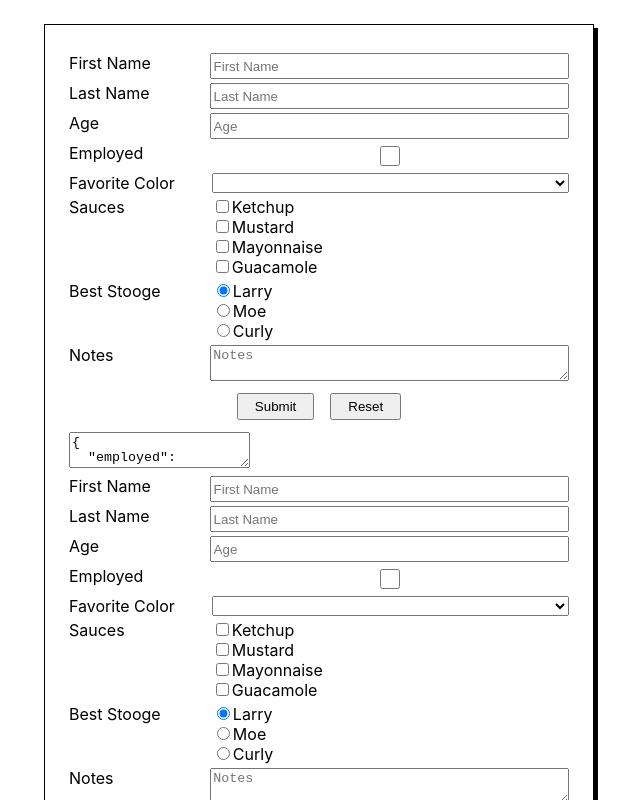
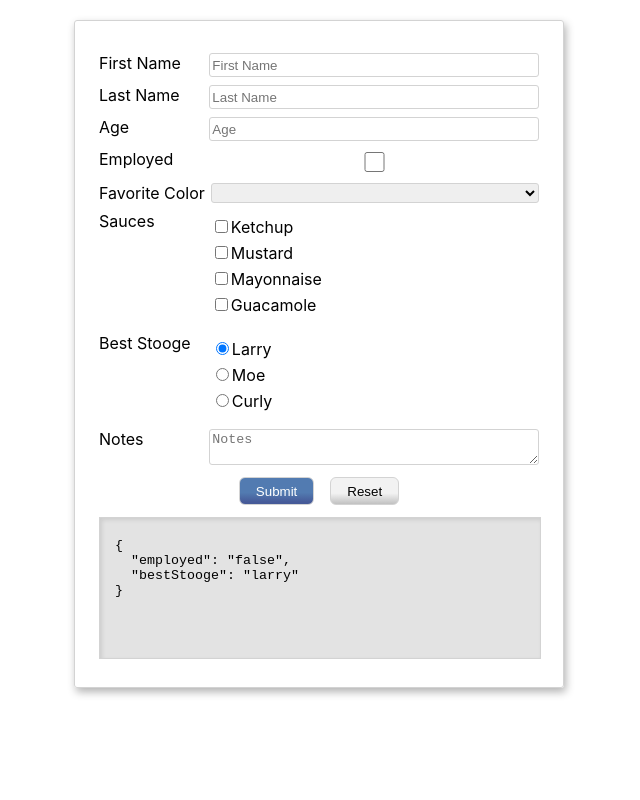
Before and after one commit to modinessa/react-forms, a React (Create React App) app: page / in a window 1280 px wide. Shown: the top 800 px of the page, without its empty margins (321-961 px from the left). Built offline with nearby package versions, Linux system fonts and the light colour scheme; the HTML template or start-up script is replaced by a standard one.

Commit message:
Edit styles

```diff
--- a/package.json
+++ b/package.json
@@ -11,6 +11,7 @@
     "react-dom": "^18.1.0",
     "react-hook-form": "^7.31.2",
     "react-scripts": "5.0.1",
+    "react-textarea-autosize": "^8.3.4",
     "web-vitals": "^2.1.4",
     "yup": "^0.32.11"
   },
--- a/src/App.css
+++ b/src/App.css
@@ -1,18 +1,27 @@
 .App {
-	border: solid 1px;
-	box-shadow: 4px 4px 0 0;
-	margin: 24px auto;
+	border: solid 1px lightgray;
+	border-radius: 3px;
+	margin: 20px auto;
 	padding: 24px;
-	width: 500px;
+	width: 440px;
+	box-shadow: rgba(0, 0, 0, 0.3) 2px 4px 8px;
+}
+
+input,
+textarea,
+select,
+.radio-item label:before {
+	border: 1px solid lightgray;
+	border-radius: 3px;
 }
 
 .data-row {
 	display: flex;
-	margin: 4px 0;
+	margin: 8px 0;
 }
 
 .title-column {
-	width: 200px;
+	width: 150px;
 }
 
 .data-column {
@@ -24,12 +33,19 @@ input.data-column {
 }
 
 .data-column-choice {
+	margin-bottom: 10px;
 	display: flex;
 	flex-direction: column;
 }
 
+.data-column-choice>* {
+	margin-top: 6px;
+}
+
 .error {
 	border-color: red;
+	border-width: 1px;
+	box-shadow: none;
 }
 
 .form-actions {
@@ -38,8 +54,23 @@ input.data-column {
 	margin: 12px 0;
 }
 
+.form-actions>* {
+	height: 28px;
+	border-radius: 6px;
+}
+
 .submit-button {
+	background: rgb(70, 90, 152);
+	background: linear-gradient(0deg, rgba(70, 90, 152, 1) 7%,
+			rgba(82, 123, 177, 1) 44%);
+	color: white;
 	margin-right: 16px;
+}
+
+.reset-button {
+	background: rgb(193, 193, 193);
+	background: linear-gradient(0deg, rgba(193, 193, 193, 1) 0%,
+			rgba(242, 242, 242, 1) 41%);
 }
 
 .action-button {
@@ -48,12 +79,13 @@ input.data-column {
 }
 
 .no-scroll {
-	background-color: lightgray;
+	background-color: rgba(223, 223, 223, 0.87);
+	border-radius: 0%;
 	min-height: 100px;
 	padding: 20px 15px;
-	width: 470px;
-	overflow: auto;
-
+	width: 410px;
+	resize: none;
+	box-shadow: rgba(0, 0, 0, 0.1) 2px 2px 4px 0px inset;
 }
 
 .no-scroll::-webkit-scrollbar {
--- a/src/App.js
+++ b/src/App.js
@@ -5,7 +5,7 @@ import {ReactHookForm} from './components/ReactHookForm.tsx';
 function App() {
   return (
 		<div className='App'>
-			<UserForm />
+			{/*<UserForm />*/}
 			<ReactHookForm/>
 		</div>
 	)
--- a/src/components/ReactHookForm.tsx
+++ b/src/components/ReactHookForm.tsx
@@ -2,6 +2,7 @@ import React from "react";
 import { useForm } from "react-hook-form";
 import { string } from "yup";
 import { objToString } from "../js/objToString.js"
+import TextareaAutosize from "react-textarea-autosize";
 import { BestStooge } from "./BestStooge.js";
 //import { string } from "yup";
 
@@ -110,7 +111,6 @@ export function ReactHookForm() {
 					<div>
 						<input type="checkbox"
 							{...register("sauces")}
-							//name="sauces"
 							value="ketchup" />
 						<label htmlFor="ketchup">Ketchup</label>
 					</div>
@@ -118,7 +118,6 @@ export function ReactHookForm() {
 					<div>
 						<input type="checkbox"
 							{...register("sauces")}
-							//name="sauces"
 							value="mustard" />
 						<label htmlFor="mustard">Mustard</label>
 					</div>
@@ -126,7 +125,6 @@ export function ReactHookForm() {
 					<div>
 						<input type="checkbox"
 							{...register("sauces")}
-							//name="sauces"
 							value="mayonnaise" />
 						<label htmlFor="mayonnaise">Mayonnaise</label>
 					</div>
@@ -134,7 +132,6 @@ export function ReactHookForm() {
 					<div>
 						<input type="checkbox"
 							{...register("sauces")}
-							//name="sauces"
 							value="guacamole" />
 						<label htmlFor="guacamole">Guacamole</label>
 					</div>
@@ -186,12 +183,13 @@ export function ReactHookForm() {
 				<input type="reset" className="reset-button action-button" />
 			</div>
 
-			<textarea
+			<TextareaAutosize
 				{...register("viewState",{ max: 100 })}
 				className="no-scroll"
 				value={objToString(watchAllFields)}
 				readOnly>
-			</textarea>
+			</TextareaAutosize>
+
 		</form >
 	)
 }
```
Also changed, not shown: week_18_2.png (added), 1 other file (tests, documents, lock files or other folders).
